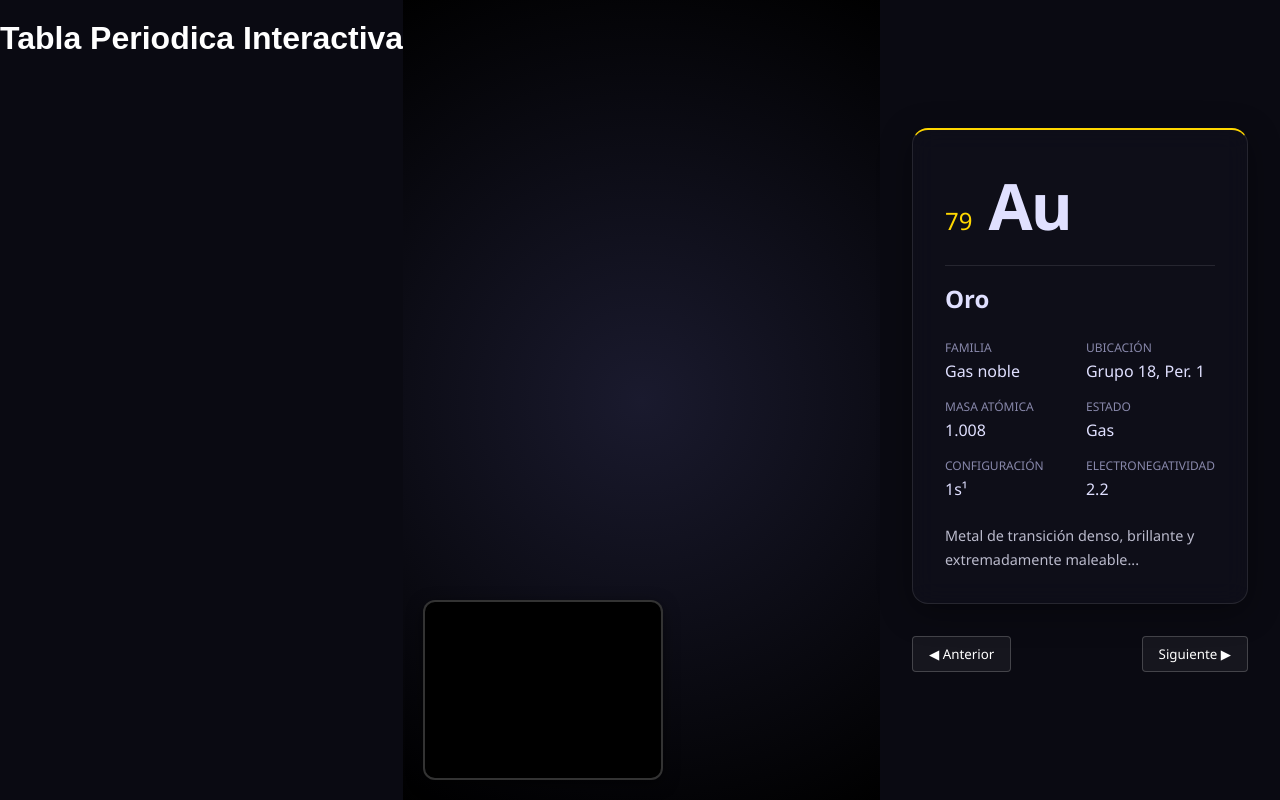
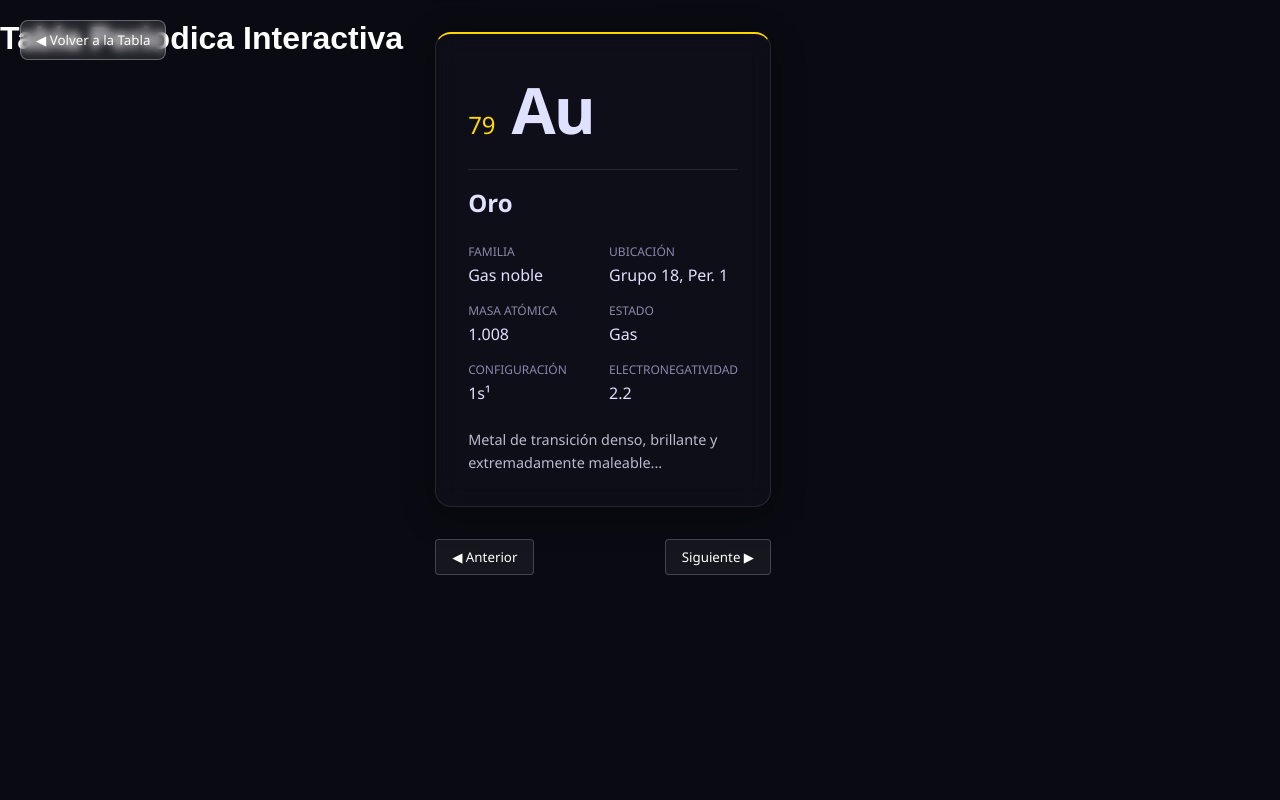
Before and after one commit to Jonnmp/Tabla-Periodica-3D, a website: page index.html in a window 1280 px wide. Drawn offline with nearby package versions, Linux system fonts and the light colour scheme; a script that the page names is missing.

Commit message:
Fix: Anidamiento de divs para separar las pantallas de la tabla y el detalle

```diff
--- a/index.html
+++ b/index.html
@@ -27,8 +27,11 @@
     </div>
 
     <!-- Pantalla Visor 3D -->
+    <div id="pantalla-detalle" class="pantalla-oculta">
+
+        <button id="btn-volver" class="btn-regresar">◀ Volver a la Tabla</button>
+
         <div id="canvas-container">
-
             <div class="camara-preview">
                 <video id="video-camara" autoplay playsinline muted style="display:none;"></video>
                 <canvas id="canvas-mediapipe"></canvas>
@@ -85,6 +88,8 @@
             </div>
         </aside>
 
+    </div> <!-- AQUI SE CIERRA CORRECTAMENTE LA PANTALLA DETALLE -->
+
     <script src="src/js/app.js" type="module"></script>
 </body>
 </html>
```
Lines whose indentation alone changed are shown as unchanged.
